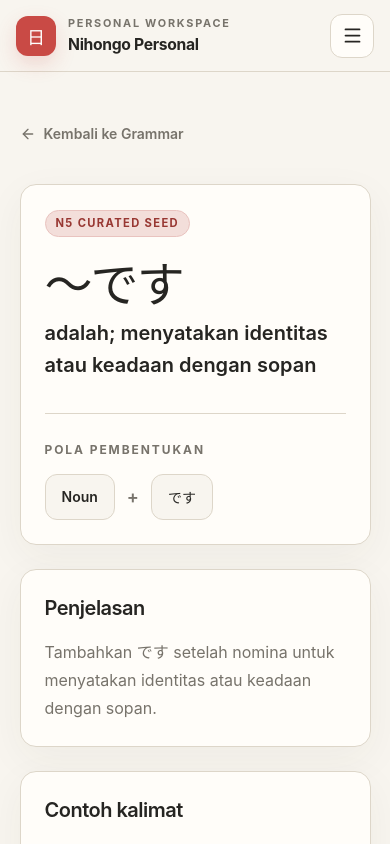
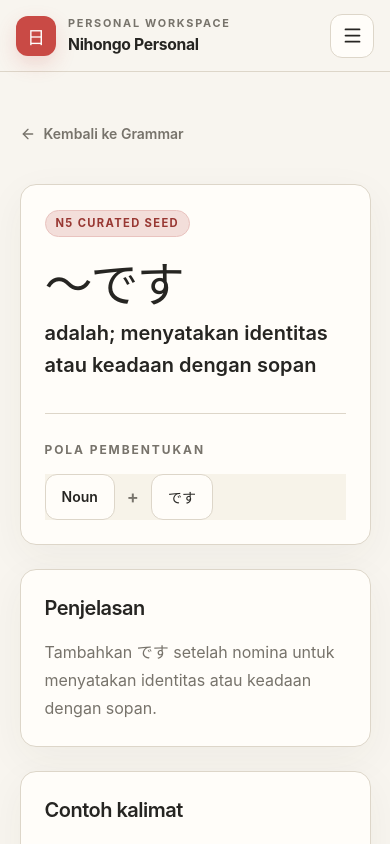
Before and after one commit to DanarArrsyd/nihongo_personal, a React (Vite) app: page /learn/grammar/n5-grammar-001 in a window 390 px wide. Shown: the top 844 px of the page. Built offline with nearby package versions, Linux system fonts and the light colour scheme.

Commit message:
style: polish responsive grammar workspace

```diff
--- a/src/features/grammar/GrammarDetailPage.jsx
+++ b/src/features/grammar/GrammarDetailPage.jsx
@@ -42,7 +42,7 @@ export default function GrammarDetailPage() {
       </Link>
 
       <div className="mt-7 grid gap-6 lg:grid-cols-[minmax(0,1fr)_19rem]">
-        <div className="space-y-6">
+        <div className="min-w-0 space-y-6">
           <Card className="p-6 sm:p-8">
             <Badge variant="accent">{item.jlpt} curated seed</Badge>
             <h1 lang="ja" className="font-japanese mt-5 text-5xl font-semibold tracking-[-0.04em] text-ink sm:text-6xl">
--- a/src/features/grammar/components/GrammarFormula.jsx
+++ b/src/features/grammar/components/GrammarFormula.jsx
@@ -2,7 +2,11 @@ export default function GrammarFormula({ structure }) {
   const segments = structure.split(' + ')
 
   return (
-    <div className="overflow-x-auto">
+    <div
+      tabIndex={0}
+      aria-label={`Gulir pola pembentukan: ${structure}`}
+      className="overflow-x-auto focus-visible:outline-2 focus-visible:outline-offset-2 focus-visible:outline-accent"
+    >
       <div
         role="group"
         aria-label={structure}
@@ -13,7 +17,7 @@ export default function GrammarFormula({ structure }) {
             {index > 0 && <span aria-hidden="true" className="text-lg font-semibold text-ink-muted">+</span>}
             <span
               lang={/[\u3040-\u30ff\u3400-\u9fff\uf900-\ufaff]/u.test(segment) ? 'ja' : undefined}
-              className={`rounded-xl border border-border bg-paper px-4 py-3 text-sm font-semibold text-ink${
+              className={`grammar-construction-segment px-4 py-3 text-sm font-semibold${
                 /[\u3040-\u30ff\u3400-\u9fff\uf900-\ufaff]/u.test(segment) ? ' font-japanese' : ''
               }`}
             >
--- a/src/styles/index.css
+++ b/src/styles/index.css
@@ -119,6 +119,24 @@
     background-size: 100% 100%;
   }
 
+  .grammar-construction-rail {
+    background-color: rgba(241, 235, 221, 0.55);
+    background-image: linear-gradient(
+      to bottom,
+      transparent calc(50% - 0.5px),
+      rgba(196, 148, 88, 0.22) 50%,
+      transparent calc(50% + 0.5px)
+    );
+  }
+
+  .grammar-construction-segment {
+    border: 1px solid var(--color-border);
+    border-radius: 0.75rem;
+    background: var(--color-surface);
+    color: var(--color-ink);
+    line-height: 1.5;
+  }
+
   .goal-enso {
     position: relative;
     display: grid;
```
